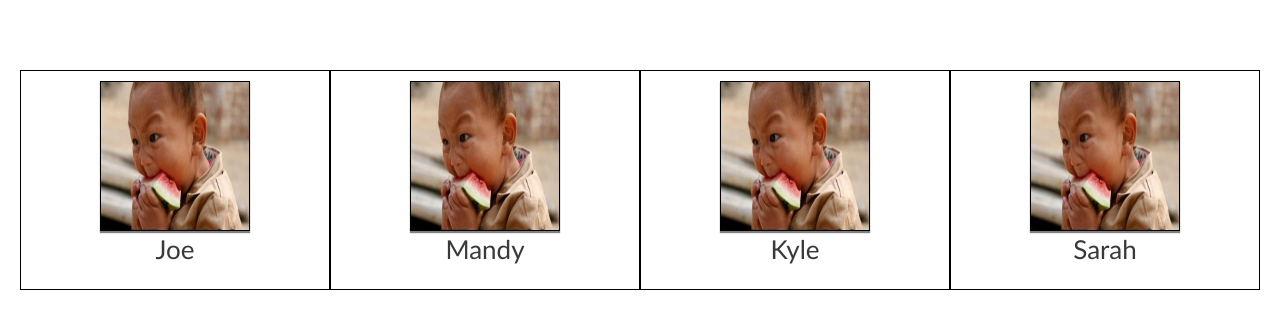
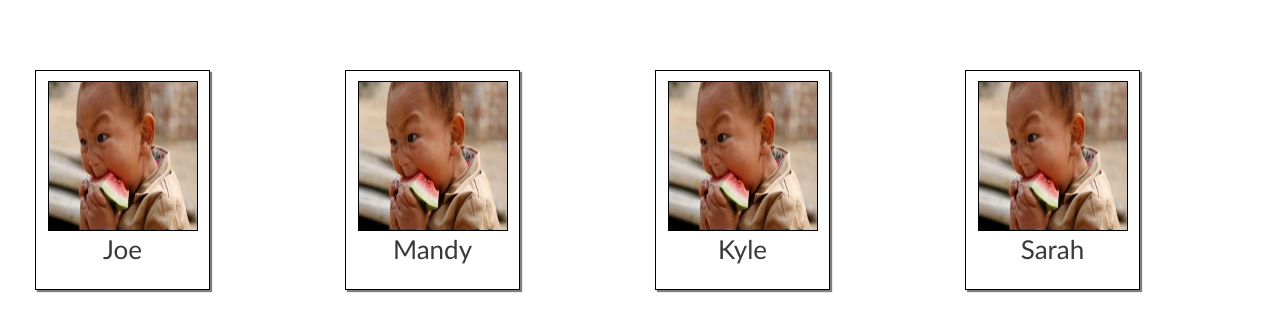
Before and after one commit to becha2/cha-cha-real-smooth, a plain HTML site: page index.html in a window 1280 px wide. Shown: the part 150-482 px from the top of the page. Drawn offline with nearby package versions, Linux system fonts and the light colour scheme.

Commit message:
Updates to index css; merging

```diff
--- a/css/index.css
+++ b/css/index.css
@@ -8,9 +8,10 @@
 }
 .indiv-container {
     display: inline-block;
-    width: 25%;
     height: 220px;
+    width: 175px;
     border: 1px solid black;
+    box-shadow: 2px 2px 1px grey;
 }
 
 .darken {
@@ -27,7 +28,6 @@
 .student-photo {
     height: 150px;
     width: 150px;
-    box-shadow: 0 2px 1px grey;
     -webkit-transition: all 0.2s linear;
     -moz-transition: all 0.2s linear;
     -ms-transition: all 0.2s linear;
--- a/js/index.js
+++ b/js/index.js
@@ -18,7 +18,9 @@ function populatePage() {
     var rowDiv = $("<div/>", { "class": "row" });
     for (var i = 0; i < classSize; i++) {
         var div  = createElement(students[i]);
-        rowDiv.append(div);
+        var col = $("<div/>", { "class": "col-md-3" });
+        col.append(div);
+        rowDiv.append(col);
         numCols++;
         if (numCols === maxCols || i === classSize - 1) {
             $("#image-container").append(rowDiv);
@@ -32,7 +34,7 @@ function populatePage() {
  * Creates and returns the selectable element for a particular student entry
  */
 function createElement(student) {
-    var div = $("<div/>", { "class": "indiv-container" });
+    var div = $("<div/>", { "class": "col-center indiv-container" });
 
     // Make the icons, put them in their own subgrid
     var name = $("<div/>", { "class": "student-name"});
```
Also changed, not shown: css/mainLayout.css (line endings or trailing spaces).
